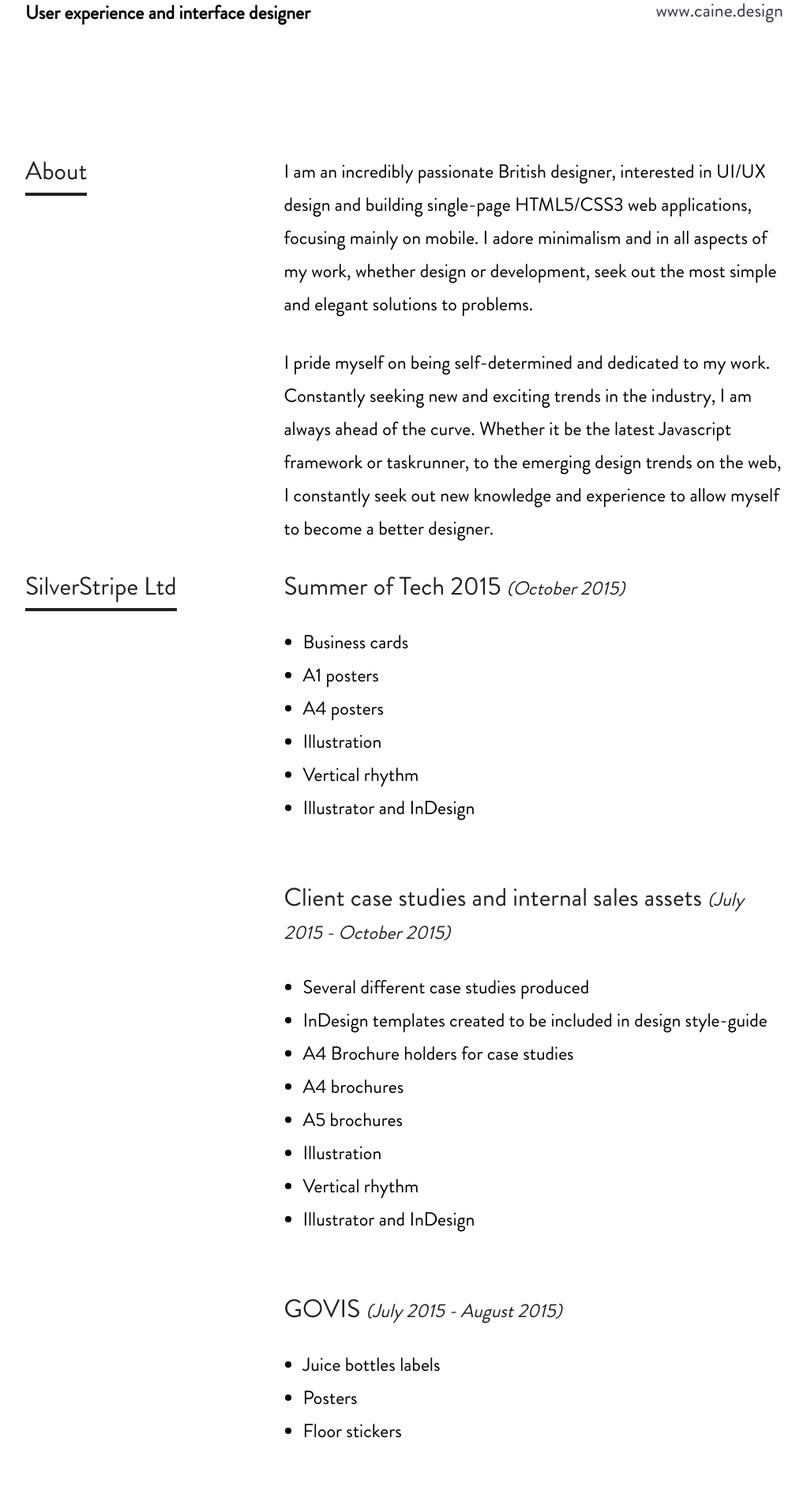
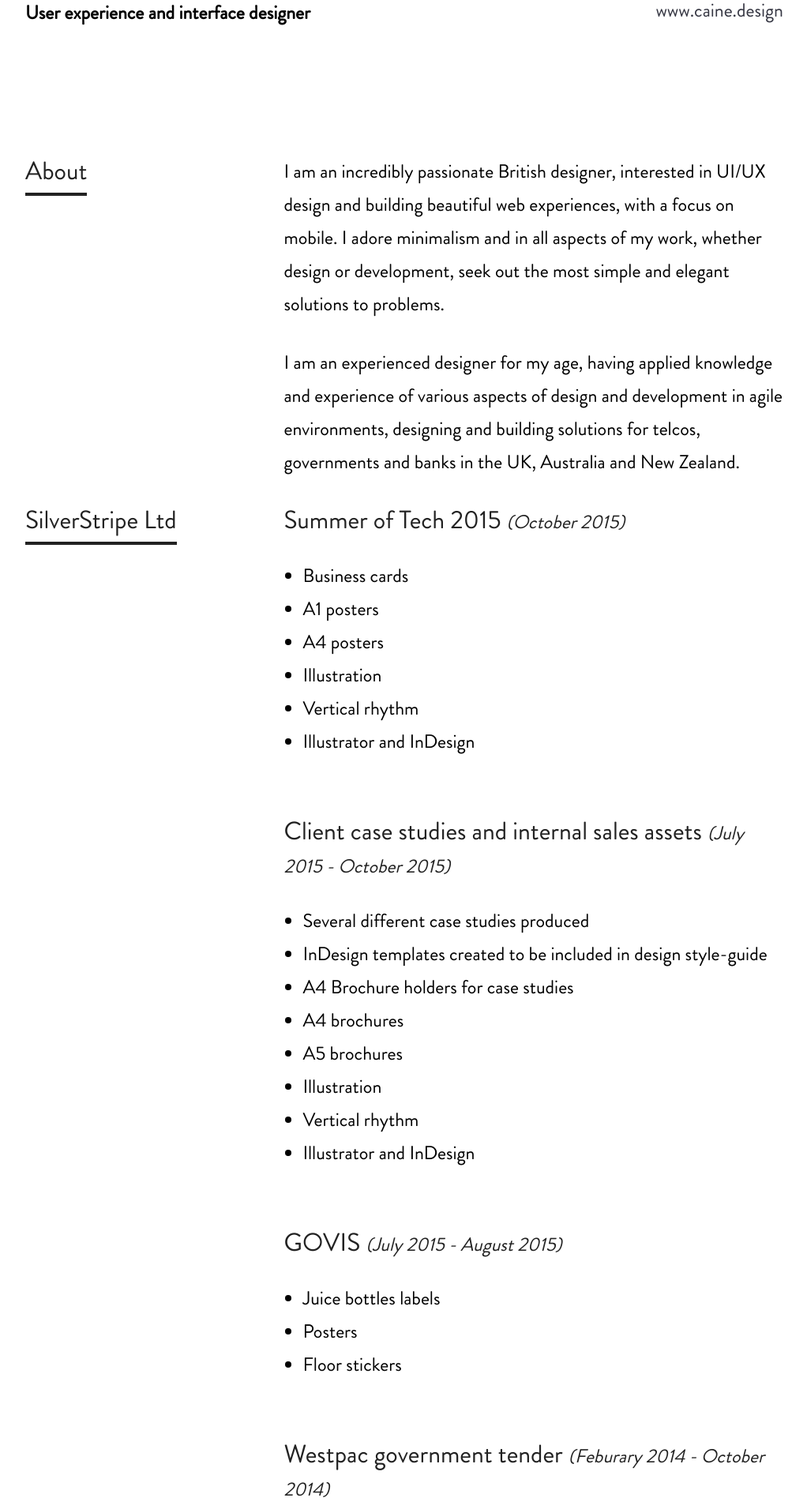
Before and after one commit to A7DC/A7DC.github.io, a Jekyll site: the page built from cv.html, in a window 1280 px wide. Shown: the part 336-2247 px from the top of the page at 79% size, without its empty margins (128-1150 px from the left). Built offline with Jekyll 4.4.1, drawn with Linux system fonts in a browser that asks for light colours.

Commit message:
animations included and CV updated

```diff
--- a/_sass/scaffolding.scss
+++ b/_sass/scaffolding.scss
@@ -1,4 +1,23 @@
 // scaffolding
+
+body,
+html {
+	height: 100%;
+    -webkit-font-smoothing: antialiased;
+}
+
+.no-scroll {
+    height: 100%;
+    overflow: auto;
+}
+
+.page-content {
+	position: relative;
+}
+
+.page-content.active {
+	overflow: hidden;
+}
 
 section {
 	padding-top: emRhythm(18, $ms-down1);
--- a/_sass/work.scss
+++ b/_sass/work.scss
@@ -1,12 +1,18 @@
 .overlay {
-	overflow-y: scroll;
 	position: fixed;
+	bottom: 0;
+	top: 0;
 	left: 0;
 	right: 0;
-	top: 0;
-	bottom: 0;
 	background: white;
-	display: none;
+	visibility: hidden;
+	transition: .3s ease all;
+	transform: translateY(100%);
+
+    .overlay-content {
+        height: 100%;
+        overflow: scroll;
+    }
 
 	.project-close-btn {
 	    position: absolute;
@@ -38,14 +44,12 @@
 }
 
 .overlay.active {
-	display: block;
+	visibility: visible;
+	transform: translateY(0);
 }
 
 .project-view-btn {
-	position: fixed;
-	left: 0;
-	right: 0;
-	bottom: 0;
+	// position: fixed;
 	background: #F2837F;
 	border: none;
 	width: 100%;
@@ -54,6 +58,7 @@
 	color: white;
 	@include setType(1);
 	font-family: inherit;
+	display: inline-block;
 }
 
 .hero-holder {
--- a/cv.html
+++ b/cv.html
@@ -22,10 +22,10 @@
 				<h5>About</h5>
 			</div>
 			<div class="content">
-				<p> I am an incredibly passionate British designer, interested in UI/UX design and building single-page HTML5/CSS3 web applications, focusing mainly on mobile. I adore minimalism and in all aspects of my work, whether design or development, seek out the most simple and elegant solutions to problems.
+				<p> I am an incredibly passionate British designer, interested in UI/UX design and building beautiful web experiences, with a focus on mobile. I adore minimalism and in all aspects of my work, whether design or development, seek out the most simple and elegant solutions to problems.
 				</p>
 				<p>
-				I pride myself on being self-determined and dedicated to my work. Constantly seeking new and exciting trends in the industry, I am always ahead of the curve. Whether it be the latest Javascript framework or taskrunner, to the emerging design trends on the web, I constantly seek out new knowledge and experience to allow myself to become a better designer.
+				I am an experienced designer for my age, having applied knowledge and experience of various aspects of design and development in agile environments, designing and building solutions for telcos, governments and banks in the UK, Australia and New Zealand.
 				</p>
 			</div>
 		</div>
--- a/javascript/scripts.js
+++ b/javascript/scripts.js
@@ -3,6 +3,8 @@
 
 	$('.project-godfather-barbers').on('click', function(){
 		$('.the-godfather-barbers').addClass('active');
+		$('.page-content').addClass('active');
+		$('.main-content').addClass('no-scroll');
 	});
 
 	$('.project').on('click', function(){
@@ -13,5 +15,7 @@
 	// closes current overlay
 	$('.project-close-btn').on('click', function(){
 		$(this).parentsUntil('overlay').removeClass('active');
+		$('.page-content').removeClass('active');
+		$('.main-content').removeClass('no-scroll');
 	});
 });
```
Also changed, not shown: index.html (+29 -27 lines).
